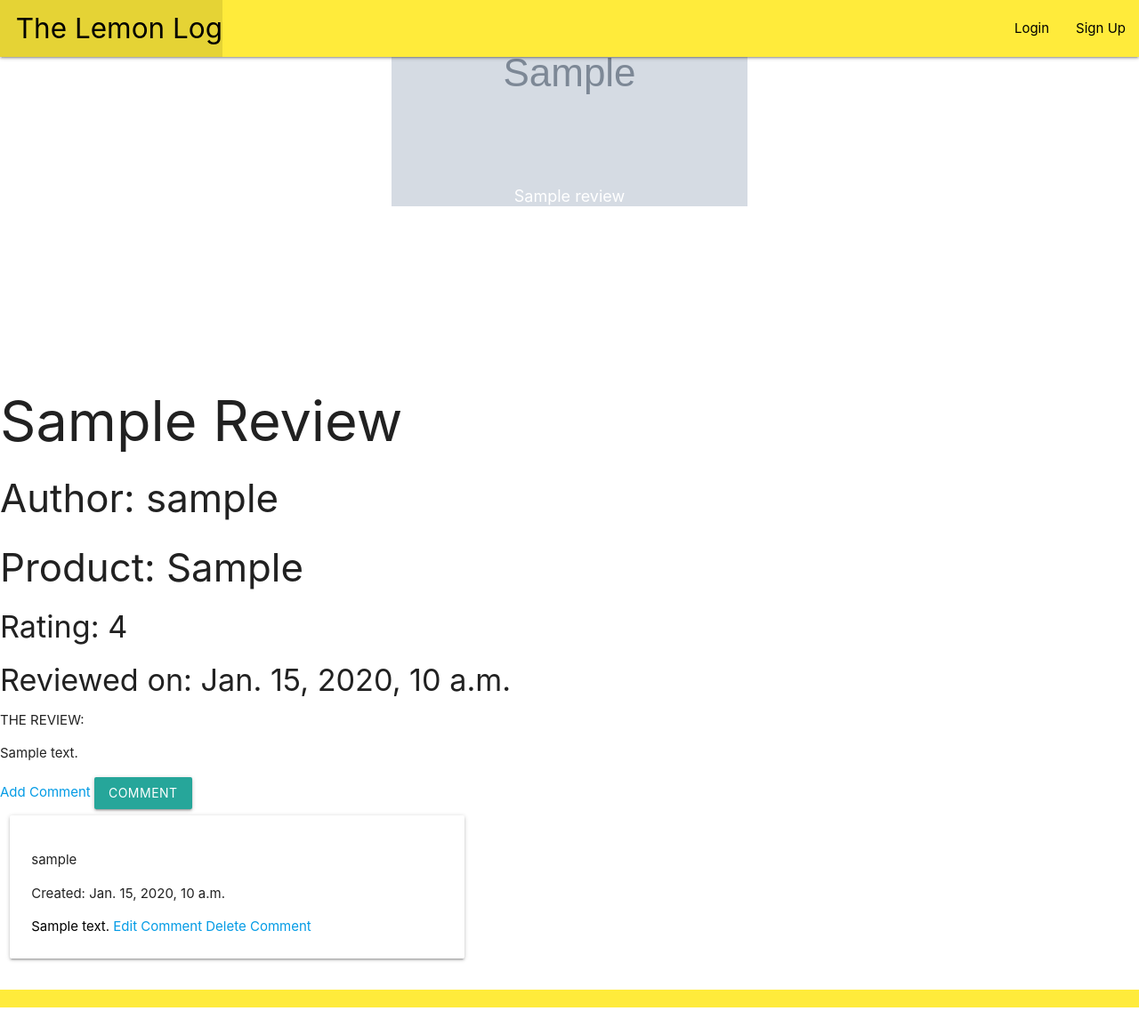
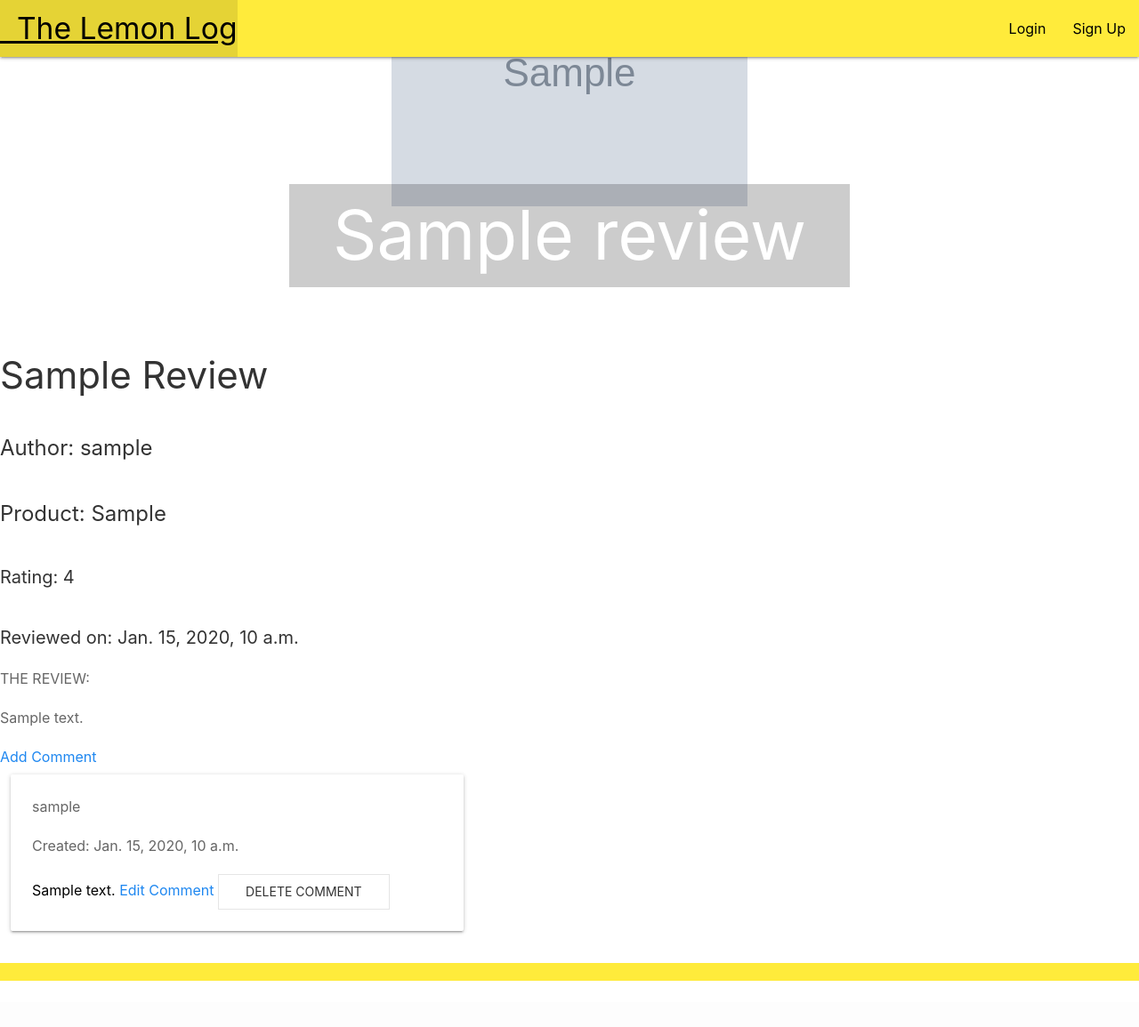
Before and after one commit to tbutler4/TheLemonLog, a Django app: page /reviews/1/ in a window 1280 px wide. Shown: the whole page at 89% size. After the commit the page ends 1103 px from the top, so only its background shows below. Run offline with Django 3.2, Linux system fonts and the light colour scheme; tables that the repository leaves empty hold one stand-in row (values such as "Sample post"); grey boxes marked "Sample" are stand-in pictures; some libraries are stand-ins or nearby versions.

Commit message:
fix(modal): finished modal

```diff
--- a/main_app/static/css/style.css
+++ b/main_app/static/css/style.css
@@ -11,7 +11,12 @@
   position: relative;
   top: 40%;
   color: white;
-  font-size: large;
+  font-size: 77px;
   padding: 10px;
   text-align: center;
 }
+.review__title p{
+  width: 50%;
+  margin: auto;
+  background-color: rgba(0, 0, 0, 0.2);;
+}
--- a/main_app/templates/base.html
+++ b/main_app/templates/base.html
@@ -7,8 +7,16 @@
   <meta name="viewport" content="width=device-width, initial-scale=1.0">
   <meta http-equiv="X-UA-Compatible" content="ie=edge">
   <title>The Lemon Log</title>
+  <!-- Material Ui -->
   <link rel="stylesheet" href="https://cdnjs.cloudflare.com/ajax/libs/materialize/1.0.0/css/materialize.min.css">
   <script src="https://cdnjs.cloudflare.com/ajax/libs/materialize/1.0.0/js/materialize.min.js"></script>
+<!-- UIkit CSS -->
+<link rel="stylesheet" href="https://cdn.jsdelivr.net/npm/uikit@3.6.18/dist/css/uikit.min.css" />
+
+<!-- UIkit JS -->
+<script src="https://cdn.jsdelivr.net/npm/uikit@3.6.18/dist/js/uikit.min.js"></script>
+<script src="https://cdn.jsdelivr.net/npm/uikit@3.6.18/dist/js/uikit-icons.min.js"></script>
+  <!-- Static files -->
   <link rel="stylesheet" type="text/css" href="{% static 'css/style.css' %}">
 </head>
 <body>
--- a/main_app/templates/comments_reviews/review_detail.html
+++ b/main_app/templates/comments_reviews/review_detail.html
@@ -1,7 +1,7 @@
 {% extends 'base.html' %}
 {% block content %}
 <div class="review__background__photo" style="background-image: url('{{review.photo}}');">
-  <div class="review__title">{{ review.title }}</div>
+  <div class="review__title"><p>{{ review.title }}</div>
 </div>
 <div>
     <h1> {{review.title|title}} </h1>
@@ -13,19 +13,6 @@
 </div>
 <div>
     <a href="{% url 'add_comment' review.id %}">Add Comment</a>
-        <!-- Modal Trigger -->
-    <a class="waves-effect waves-light btn modal-trigger" href="#comment-modal">Comment</a>
-    <!-- Modal Structure -->
-    <div id="comment-modal" class="modal">
-        <div class="modal-content">
-            <form action="{% url 'add_comment' review.id %}" method="post">
-            {% csrf_token %}
-            {{comment_form.as_p}}
-        </div>
-        <div class="modal-footer">
-            <a href="" class="modal-close waves-effect waves-green btn-flat">Add Comment</a>
-        </div>
-            </form>
     </div>
 </div>
 
@@ -38,16 +25,23 @@
                 <span>Created: {{comment.date}}</span> {{value|linebreaks}}
                 <span class="black-text"> {{comment.comment_text}}</span>
                 <a href="{% url 'edit_comment' review.id comment.id %}">Edit Comment</a>
-                <a href="{% url 'delete_comment' review.id comment.id %}">Delete Comment</a>
+                <!-- This is a button toggling the modal -->
+                <button class="uk-button uk-button-default uk-margin-small-right" type="button" uk-toggle="target: #modal-example">Delete Comment</button>
+                <!-- This is the modal -->
+                <div id="modal-example" uk-modal>
+                    <div class="uk-modal-dialog uk-modal-body">
+                        <h2 class="uk-modal-title">Warning</h2>
+                        <p>Are you sure you wish to delete?</p>
+                        <p class="uk-text-right">
+                            <button class="uk-button uk-button-default uk-modal-close" type="button">Cancel</button>
+                            <a href="{% url 'delete_comment' review.id comment.id %}">Delete Comment</a>
+                        </p>
+                    </div>
+                </div>
             </div>
         </div>
         {% endfor %}
     </div>
 </div>
-<script>
-    document.addEventListener('DOMContentLoaded', function() {
-    var elems = document.querySelectorAll('.modal');
-    var instances = M.Modal.init(elems, options);
-    });
-</script>
+
 {% endblock %}
```
Also changed, not shown: main_app/migrations/0005_auto_20210316_1757.py (added), main_app/migrations/0006_auto_20210316_1816.py (added).
